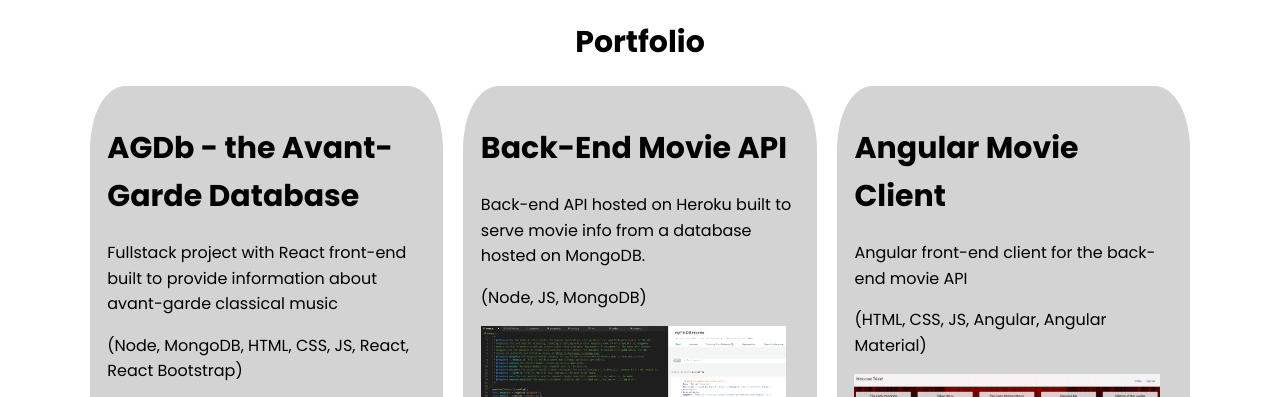
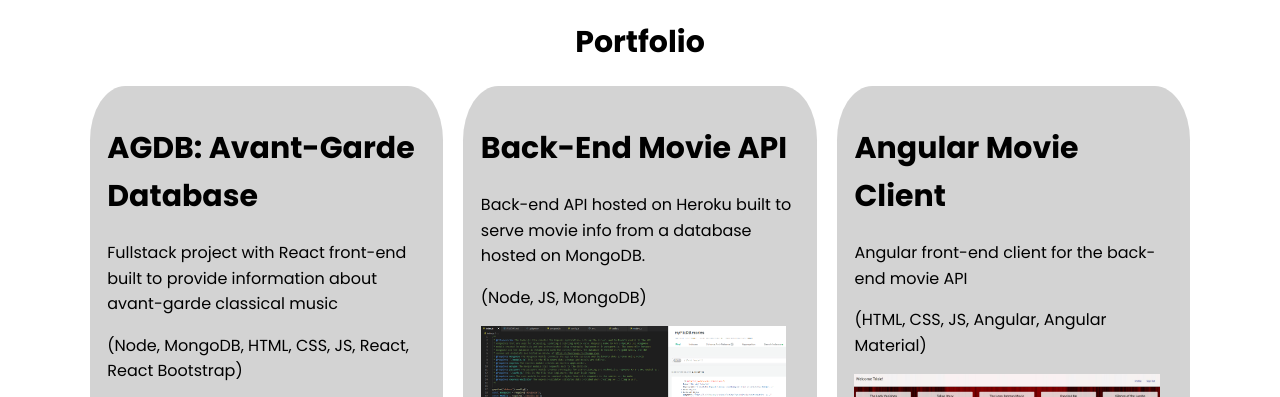
Before and after one commit to greg-strom/portfolio, a plain HTML site: page work.html in a window 1280 px wide. Shown: the part 112-509 px from the top of the page. Drawn offline with nearby package versions, Linux system fonts and the light colour scheme.

Commit message:
changed thumbnail & title for AGDb

```diff
--- a/work.html
+++ b/work.html
@@ -40,7 +40,7 @@
     <h1 class="page-title">Portfolio</h1>
     <div class="grid">
       <div class="grid__item">
-        <h1>AGDb - the Avant-Garde Database</h1>
+        <h1>AGDB: Avant-Garde Database</h1>
         <p>Fullstack project with React front-end built to provide information about avant-garde classical music</p>
         <p>(Node, MongoDB, HTML, CSS, JS, React, React Bootstrap)</p>
         <a href="https://github.com/greg-strom/agdb/" target="_blank">
```
Also changed, not shown: img/AGDb-thumbnail.JPG.
